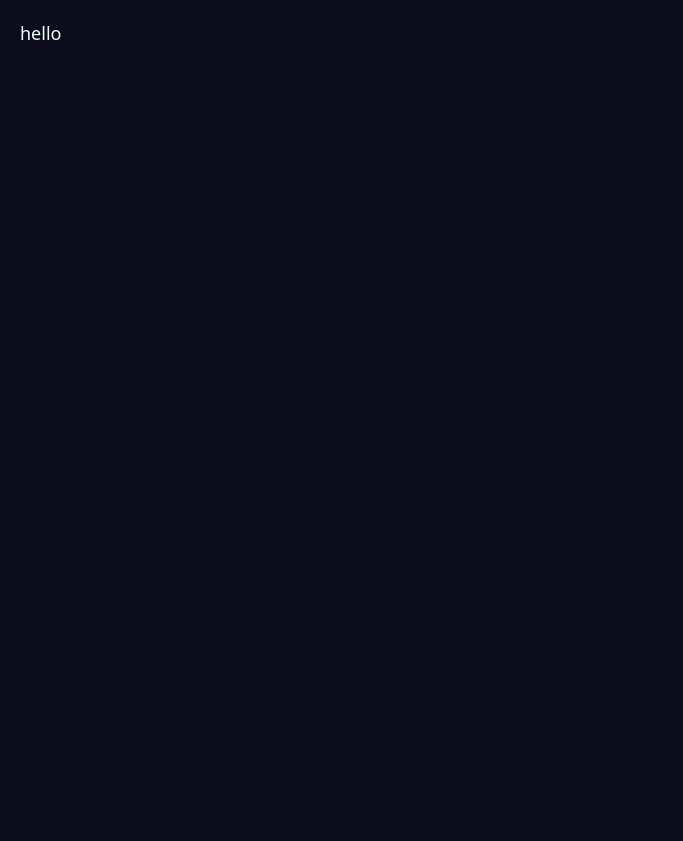
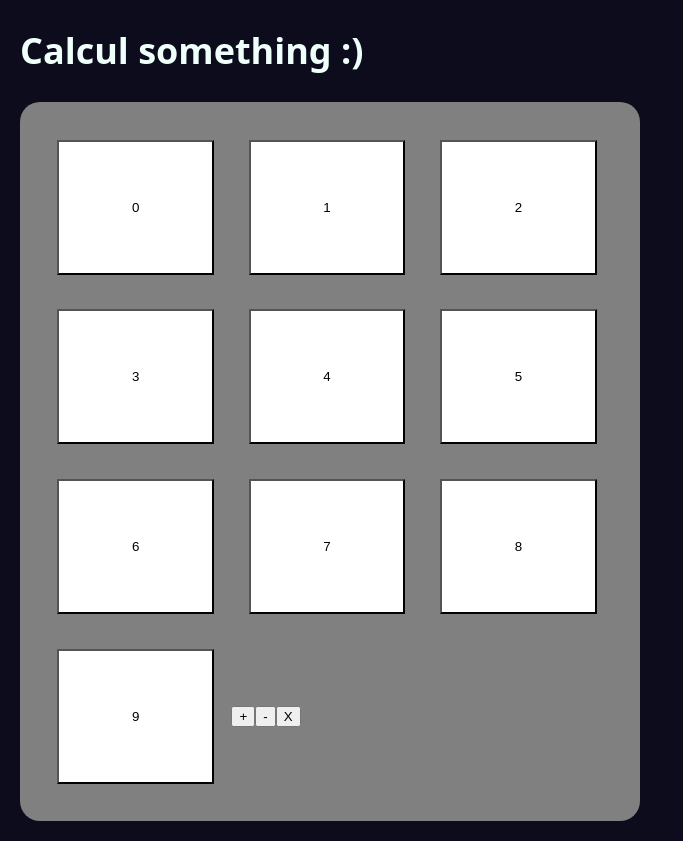
Before and after one commit to leoniedarois/calculatrice-challenge, a React (Create React App) app: page / in a window 1280 px wide. Shown: the whole page, without its empty margins (0-683 px from the left). Before the commit the page ends 800 px from the top, so only its background shows below. Built offline with nearby package versions, Linux system fonts and the light colour scheme.

Commit message:
add button

```diff
--- a/public/index.html
+++ b/public/index.html
@@ -24,7 +24,7 @@
       work correctly both with client-side routing and a non-root public URL.
       Learn how to configure a non-root public URL by running `npm run build`.
     -->
-    <title>React App</title>
+    <title>Calculator</title>
   </head>
   <body>
     <noscript>You need to enable JavaScript to run this app.</noscript>
--- a/src/App.js
+++ b/src/App.js
@@ -1,15 +1,17 @@
-import './App.css';
-import GlobalStyle from "./styles/Global";
+import './App.css'
+import GlobalStyle from './styles/Global'
+import Calculator from './components/Calculator'
 
 function App() {
   return (
     <>
       <GlobalStyle/>
       <div>
-        hello
+        <h1>Calcul something :)</h1>
+        <Calculator/>
       </div>
     </>
   )
 }
 
-export default App;
+export default App
--- a/src/components/Calculator.js
+++ b/src/components/Calculator.js
@@ -0,0 +1,20 @@
+import {ButtonStyle} from '../styles/Bouton'
+
+const Calculator = () => {
+
+  return (
+    <>
+      <ButtonStyle/>
+      <div className='wrapperButton'>
+        {[...Array(10).keys()].map((num, index) => (<button className='numberButton' key={index}>{num}</button>))}
+
+        <button>+</button>
+        <button>-</button>
+        <button>X</button>
+      </div>
+
+    </>
+  )
+}
+
+export default Calculator
--- a/src/styles/Bouton.js
+++ b/src/styles/Bouton.js
@@ -0,0 +1,18 @@
+import {createGlobalStyle} from 'styled-components'
+
+export const ButtonStyle = createGlobalStyle`
+  .numberButton {
+    background: white;
+    margin: 3% 3%;
+    width: 27%;
+    padding: 10% 0;
+    cursor: pointer;
+  }
+  .wrapperButton {
+    padding: 10px;
+    background: grey;
+    width: 50%;
+    padding: 20px;
+    border-radius: 20px;
+  }
+  `;
--- a/src/styles/Global.js
+++ b/src/styles/Global.js
@@ -1,6 +1,6 @@
 import { createGlobalStyle } from 'styled-components'
 
-const GlobalStyle = createGlobalStyle`
+const ButtonStyle = createGlobalStyle`
   html {
     font-size: 62.5%;
     box-sizing: border-box;
@@ -18,4 +18,4 @@ const GlobalStyle = createGlobalStyle`
   }
 `;
 
-export default GlobalStyle
+export default ButtonStyle
```
